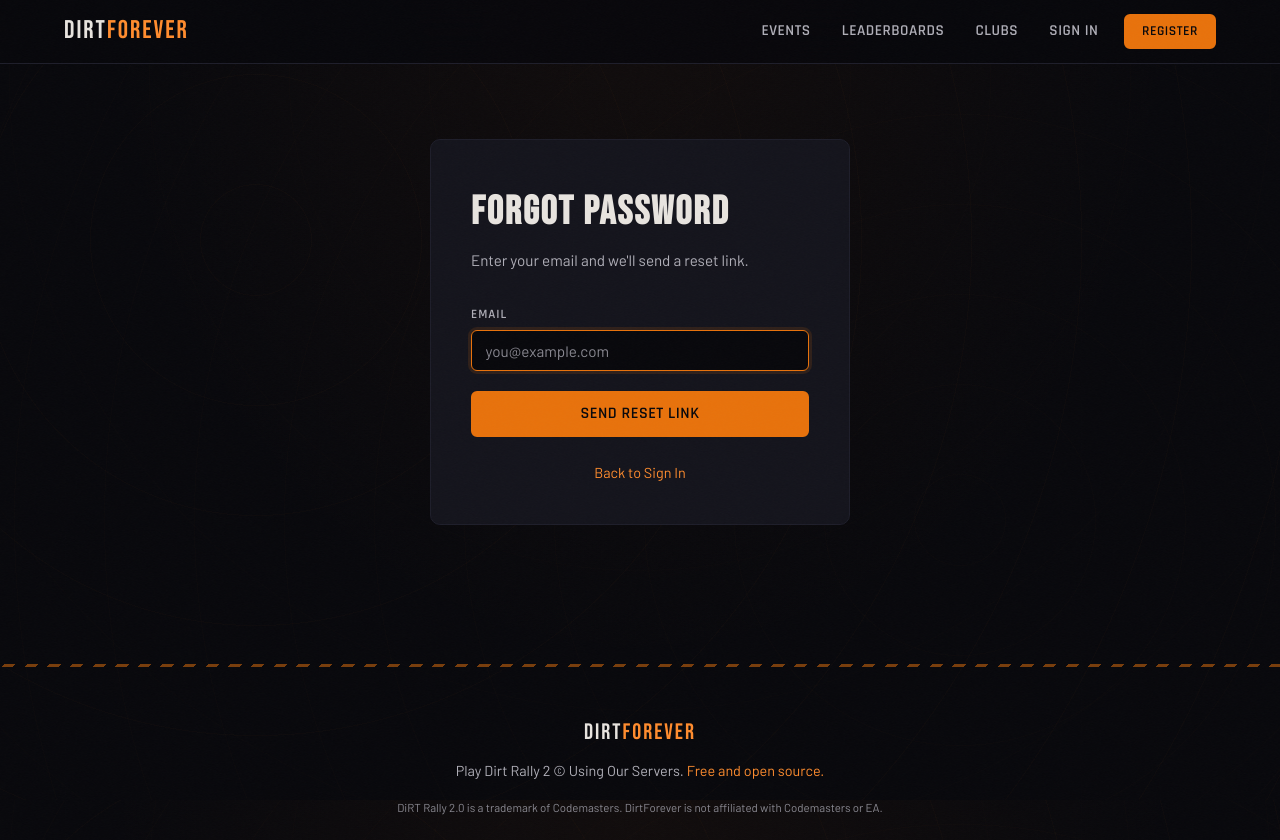
After one commit to winrid/dirtforever, a Flask app: page /forgot in a window 1280 px wide. The commit adds this page. Shown: the top 840 px of the page. Run offline with Flask 3, Linux system fonts and the light colour scheme; some libraries are stand-ins or nearby versions.

Commit message:
forgot pwd

```diff
--- a/web/server.py
+++ b/web/server.py
@@ -170,6 +170,19 @@ def send_verification_email(user):
         f'— DirtForever'
     )
     return _send_email(user['email'], 'Verify your DirtForever account', body)
+
+
+def send_reset_email(user):
+    link = f'{SITE_URL}/reset/{user["reset_token"]}'
+    body = (
+        f'Hi {user["display_name"]},\n\n'
+        f'We received a request to reset your DirtForever password. '
+        f'Visit the link below to choose a new password:\n\n'
+        f'{link}\n\n'
+        f'This link expires in 1 hour. If you did not request this, ignore this email.\n\n'
+        f'— DirtForever'
+    )
+    return _send_email(user['email'], 'Reset your DirtForever password', body)
 
 
 # ── Club ops ─────────────────────────────────────────────
@@ -808,6 +821,89 @@ def verify_email(token):
     return redirect(url_for('login'))
 
 
+@app.route('/forgot', methods=['GET'])
+def forgot_password():
+    return render_template('forgot_password.html')
+
+
+@app.route('/forgot', methods=['POST'])
+def forgot_password_post():
+    email = request.form.get('email', '').strip()
+    if not email:
+        flash('Please enter your email address.', 'error')
+        return redirect(url_for('forgot_password'))
+
+    user = next((u for u in get_all_users() if u.get('email') == email), None)
+    # Always show the same message to prevent email enumeration
+    flash('If an account with that email exists, we sent a password reset link.', 'info')
+    if not user:
+        return redirect(url_for('forgot_password'))
+
+    # If the user never verified their email, resend verification too
+    if not user.get('email_verified'):
+        if not user.get('verify_token'):
+            user['verify_token'] = secrets.token_urlsafe(32)
+        send_verification_email(user)
+
+    user['reset_token'] = secrets.token_urlsafe(32)
+    user['reset_token_expires'] = (datetime.now() + timedelta(hours=1)).isoformat()
+    save_user(user)
+    send_reset_email(user)
+    return redirect(url_for('forgot_password'))
+
+
+@app.route('/reset/<token>', methods=['GET'])
+def reset_password(token):
+    if not token or not _SAFE_ID_RE.match(token.replace('-', '').replace('_', '')):
+        abort(400)
+    user = next((u for u in get_all_users()
+                 if u.get('reset_token') == token), None)
+    if not user:
+        flash('Invalid or expired reset link.', 'error')
+        return redirect(url_for('forgot_password'))
+    expires = user.get('reset_token_expires', '')
+    if expires and datetime.fromisoformat(expires) < datetime.now():
+        flash('This reset link has expired. Please request a new one.', 'error')
+        return redirect(url_for('forgot_password'))
+    return render_template('reset_password.html', token=token)
+
+
+@app.route('/reset/<token>', methods=['POST'])
+def reset_password_post(token):
+    if not token or not _SAFE_ID_RE.match(token.replace('-', '').replace('_', '')):
+        abort(400)
+    user = next((u for u in get_all_users()
+                 if u.get('reset_token') == token), None)
+    if not user:
+        flash('Invalid or expired reset link.', 'error')
+        return redirect(url_for('forgot_password'))
+    expires = user.get('reset_token_expires', '')
+    if expires and datetime.fromisoformat(expires) < datetime.now():
+        flash('This reset link has expired. Please request a new one.', 'error')
+        return redirect(url_for('forgot_password'))
+
+    password = request.form.get('password', '')
+    confirm = request.form.get('confirm', '')
+    if len(password) < 6:
+        flash('Password must be at least 6 characters.', 'error')
+        return redirect(url_for('reset_password', token=token))
+    if password != confirm:
+        flash('Passwords do not match.', 'error')
+        return redirect(url_for('reset_password', token=token))
+
+    salt = secrets.token_bytes(16)
+    dk = hashlib.pbkdf2_hmac('sha256', password.encode(), salt, 120_000)
+    user['password_hash'] = dk.hex()
+    user['salt'] = salt.hex()
+    user['reset_token'] = None
+    user['reset_token_expires'] = None
+    save_user(user)
+
+    session['username'] = user['username']
+    flash('Password updated.', 'success')
+    return redirect(url_for('dashboard'))
+
+
 @app.route('/logout', methods=['POST'])
 def logout():
     session.pop('username', None)
--- /dev/null
+++ b/web/templates/forgot_password.html
@@ -0,0 +1,25 @@
+{% extends 'base.html' %}
+{% block title %}Forgot Password — DirtForever{% endblock %}
+
+{% block content %}
+<section class="auth-page">
+    <div class="auth-card reveal">
+        <div class="auth-header">
+            <h1 class="auth-title">Forgot Password</h1>
+            <p class="auth-sub">Enter your email and we'll send a reset link.</p>
+        </div>
+        <form method="post" action="/forgot" class="auth-form">
+            <input type="hidden" name="csrf_token" value="{{ csrf_token() }}">
+            <div class="form-group">
+                <label for="email" class="form-label">Email</label>
+                <input type="email" id="email" name="email" class="form-input" required autofocus
+                       autocomplete="email" placeholder="you@example.com">
+            </div>
+            <button type="submit" class="btn btn-primary btn-full">Send Reset Link</button>
+        </form>
+        <div class="auth-footer">
+            <p><a href="/login">Back to Sign In</a></p>
+        </div>
+    </div>
+</section>
+{% endblock %}
--- a/web/templates/login.html
+++ b/web/templates/login.html
@@ -23,6 +23,7 @@
             <button type="submit" class="btn btn-primary btn-full">Sign In</button>
         </form>
         <div class="auth-footer">
+            <p><a href="/forgot">Forgot your password?</a></p>
             <p>Don't have an account? <a href="/register">Register</a></p>
         </div>
     </div>
```
Also changed, not shown: web/templates/reset_password.html (added, +27 -0 lines).
